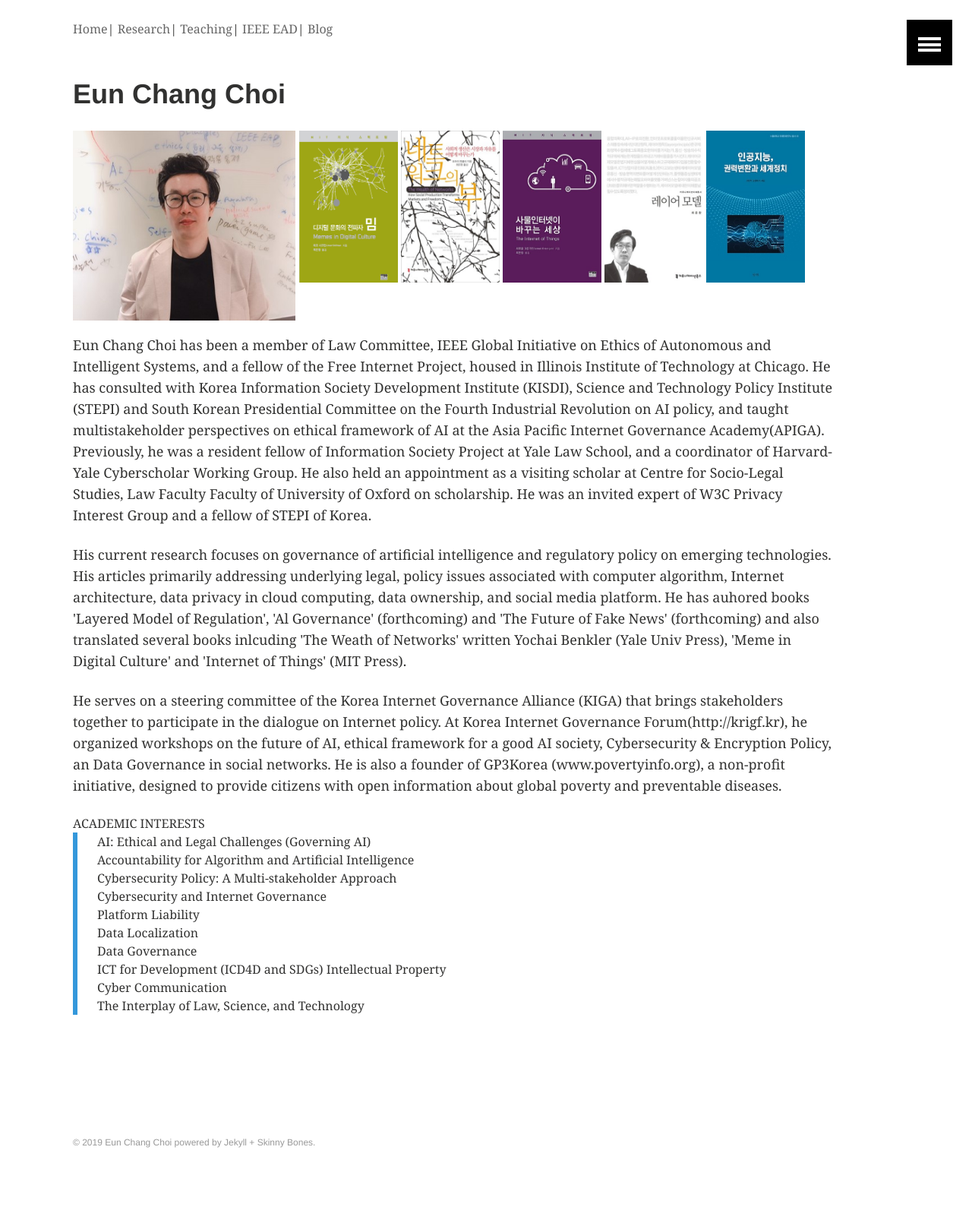
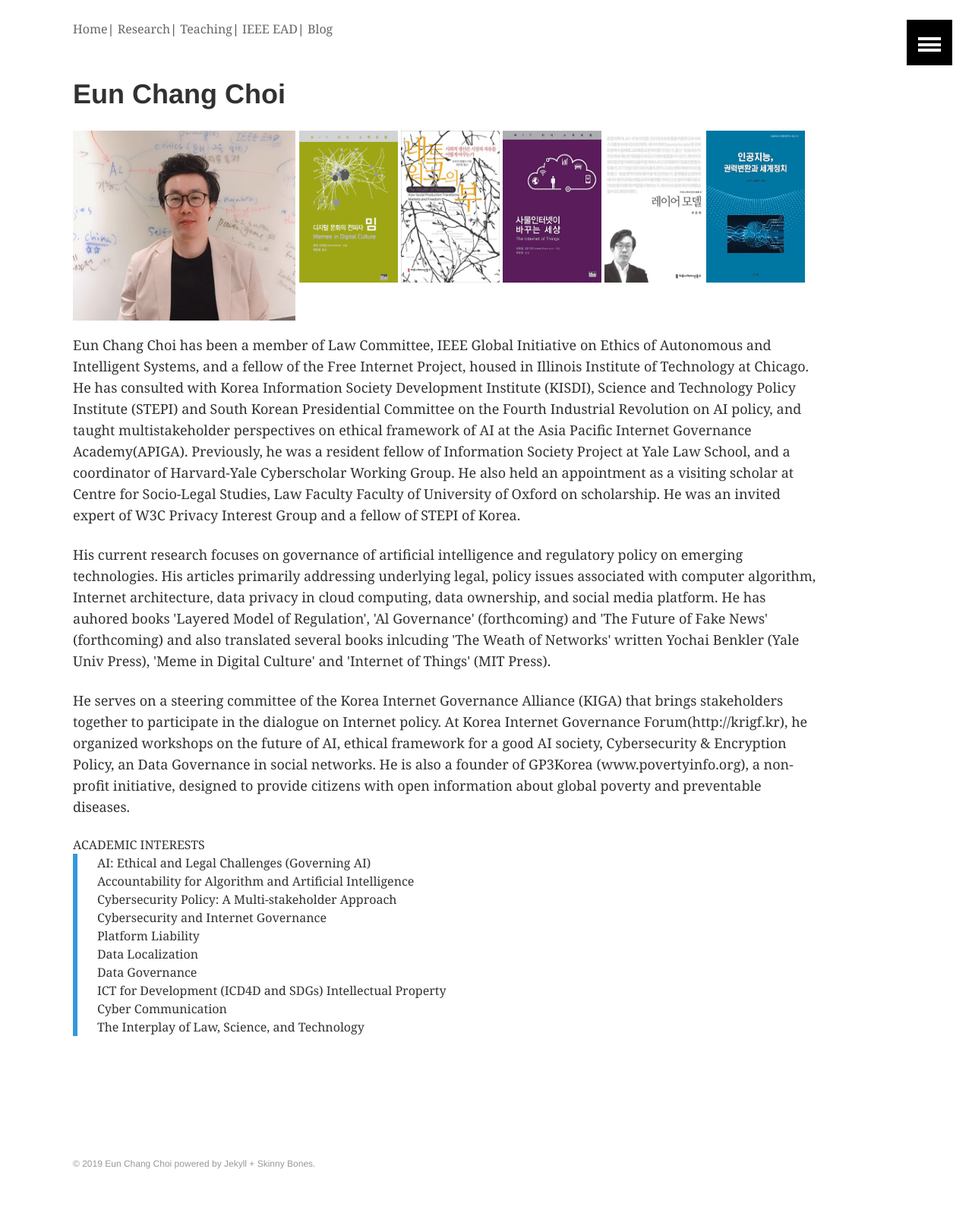
Before and after one commit to eunchangchoi/eunchangchoi.github.io, a Jekyll site: the page built from index.md, in a window 1280 px wide. Shown: the whole page at 76% size. Built offline with Jekyll 4.4.1, drawn with Linux system fonts in a browser that asks for light colours; before the commit the page ends 1590 px from its top, so only the background shows below that.

Commit message:
Update index.md

```diff
--- a/index.md
+++ b/index.md
@@ -9,7 +9,7 @@
 	{% include post-grid.html %}
 {% endfor %}
 </div><!-- /.tiles -->
-<div style="width:92%">
+<div style="width:90%">
 <div>
 <img style="height:250px" src="images/profile.jpg">
  <a href="https://mitpress.mit.edu/books/memes-digital-culture"><img style="vertical-align:top;height:200px;width:130px;" src="images/book1.png"></a>
```
